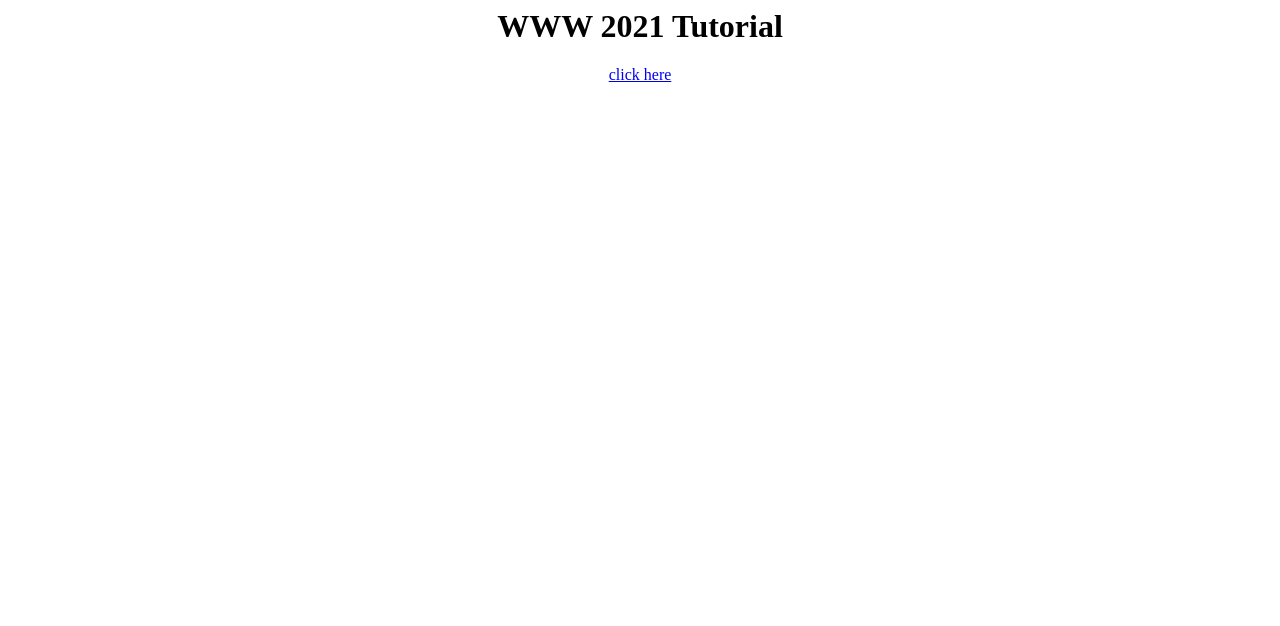
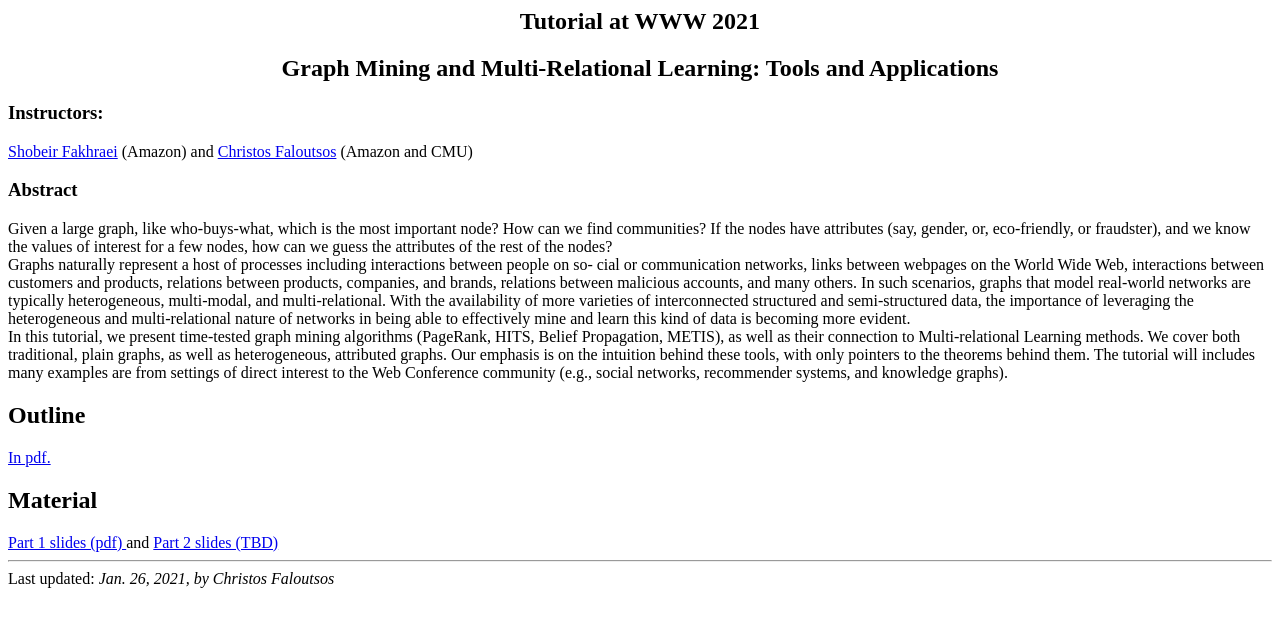
Before and after one commit to graph-mining-tutorial/graph-mining-tutorial.github.io, a plain HTML site: page index.html in a window 1280 px wide. Drawn offline with Linux system fonts and the light colour scheme.

Commit message:
added proposal.pdf

```diff
--- a/index.html
+++ b/index.html
@@ -1,8 +1,40 @@
 <html>
-    <body>
-        <center>
-        <h1> WWW 2021 Tutorial </h1>
-        <a href="./slides/index.html"> click here </a>
-        </center>
-    </body>
+<body>
+    <center>
+        <h2> Tutorial at WWW 2021 </h2>
+        <h2> Graph Mining and Multi-Relational Learning:
+            Tools and Applications
+        </h2>
+    </center>
+    <h3> Instructors:</h3>
+    <a href="https://dblp.org/pid/48/9076.html">
+        Shobeir Fakhraei</a> (Amazon)
+    and
+    <a href="https://dblp.org/pid/f/CFaloutsos.html">
+        Christos Faloutsos</a> (Amazon and CMU)
+
+    <h3> Abstract </h3>
+    Given a large graph, like who-buys-what, which is the most important node? How can we find communities? If the nodes have attributes (say, gender, or, eco-friendly, or fraudster), and we know the values of interest for a few nodes, how can we guess the attributes of the rest of the nodes?
+    <br>
+    Graphs naturally represent a host of processes including interactions between people on so- cial or communication networks, links between webpages on the World Wide Web, interactions between customers and products, relations between products, companies, and brands, relations between malicious accounts, and many others. In such scenarios, graphs that model real-world networks are typically heterogeneous, multi-modal, and multi-relational. With the availability of more varieties of interconnected structured and semi-structured data, the importance of leveraging the heterogeneous and multi-relational nature of networks in being able to effectively mine and learn this kind of data is becoming more evident.
+    <br>
+In this tutorial, we present time-tested graph mining algorithms (PageRank, HITS, Belief Propagation, METIS), as well as their connection to Multi-relational Learning methods. We cover both traditional, plain graphs, as well as heterogeneous, attributed graphs. Our emphasis is on the intuition behind these tools, with only pointers to the theorems behind them. The tutorial will includes many examples are from settings of direct interest to the Web Conference community (e.g., social networks, recommender systems, and knowledge graphs).
+
+<h2>Outline</h2>
+<a href="proposal.pdf">
+     In pdf.
+</a>
+
+
+<h2> Material </h2>
+<a href="slides/P1_faloutsos_www2021.pdf">
+Part 1 slides (pdf)
+</a>
+and
+<a href="slides/P2_Shobeir_www2021.pdf">
+Part 2 slides (TBD)
+</a>
+<hr>
+Last updated: <em>Jan. 26, 2021, by Christos Faloutsos</em>
+</body>
 </html>
```
Also changed, not shown: 1 other file.
